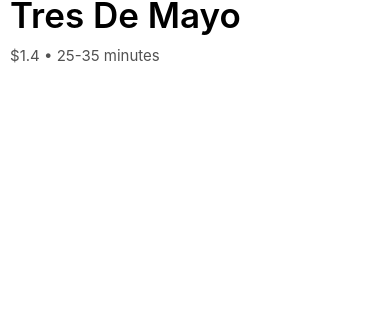
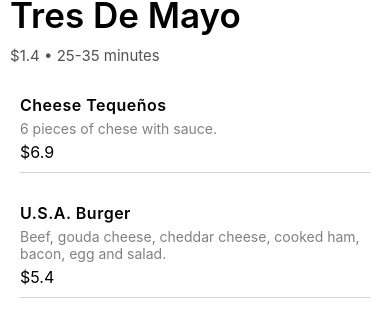
Before and after one commit to Abohi/UberEatUser, a React Native app: screen / in a window 390 px wide. Shown: the part 302-626 px from the top of the page. Built offline with nearby package versions, Linux system fonts and the light colour scheme; grey boxes are pictures that could not be loaded.

Commit message:
restaurant detail page list item

```diff
--- /dev/null
+++ b/src/components/DishListItem/index.js
@@ -0,0 +1,36 @@
+import {View, Text,StyleSheet,Image} from 'react-native';
+const DishListItem = ({dish})=>{
+    return (
+        <View style={styles.container}>
+            <View>
+            <Text style={styles.name}>{dish.name}</Text>
+            <Text style={styles.description}>{dish.description}</Text>
+            <Text style={styles.price}>${dish.price}</Text>
+            </View>
+            <Image source={{uri:dish.image}} style={styles.image}/>
+        </View>
+    )
+}
+export default DishListItem;
+const styles= StyleSheet.create({
+    container:{
+        paddingVertical:10,
+        marginVertical:10,
+        marginHorizontal:20,
+        borderBottomColor:'lightgrey',
+        borderBottomWidth:1,
+        paddingBottom:10,
+    },
+    name:{
+        fontWeight:'600',
+        fontSize:16,
+        letterSpacing:0.5
+    },
+    description:{
+        color:'gray',
+        marginVertical:5,
+    },
+    price:{
+        fontSize:16,
+    }
+});
--- a/src/screens/RestaurantDetailsScreen/index.js
+++ b/src/screens/RestaurantDetailsScreen/index.js
@@ -1,6 +1,7 @@
 import {View,Text,Image,FlatList,StyleSheet} from 'react-native';
 import restaurants from '../../../assets/data/restaurants.json';
 import {Ionicons} from "@expo/vector-icons";
+import DishListItem from '../../components/DishListItem';
 const restaurant = restaurants[0];
 const RestaurantDetailScreen=()=>{
     return (
@@ -14,6 +15,8 @@ const RestaurantDetailScreen=()=>{
             <Text style={styles.title}>{restaurant.name}</Text>
             <Text style={styles.subtitle}>${restaurant.deliveryFee} &#8226; {restaurant.minDeliveryTime}-{restaurant.maxDeliveryTime} minutes</Text>
             </View>
+            <DishListItem dish={restaurant.dishes[0]}/>
+            <DishListItem dish={restaurant.dishes[2]}/>
         </View>
     );
 }
```
